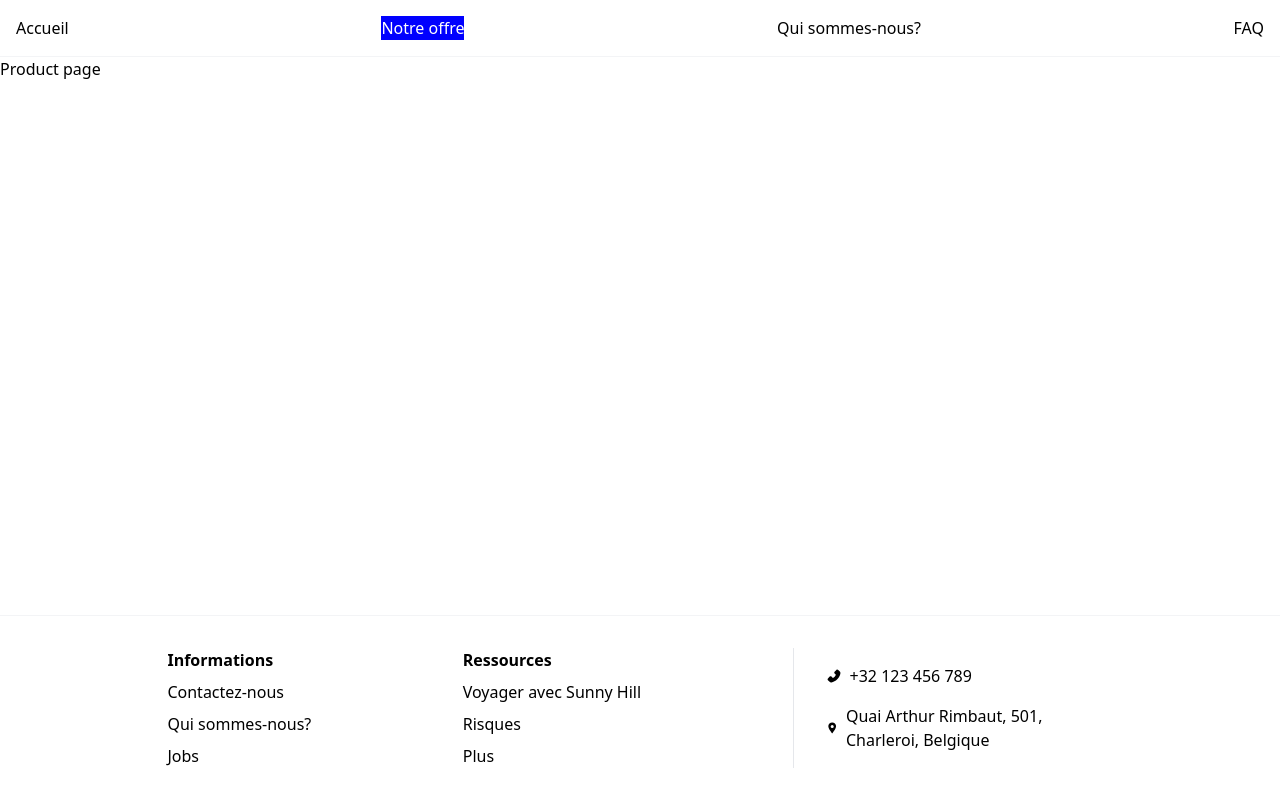
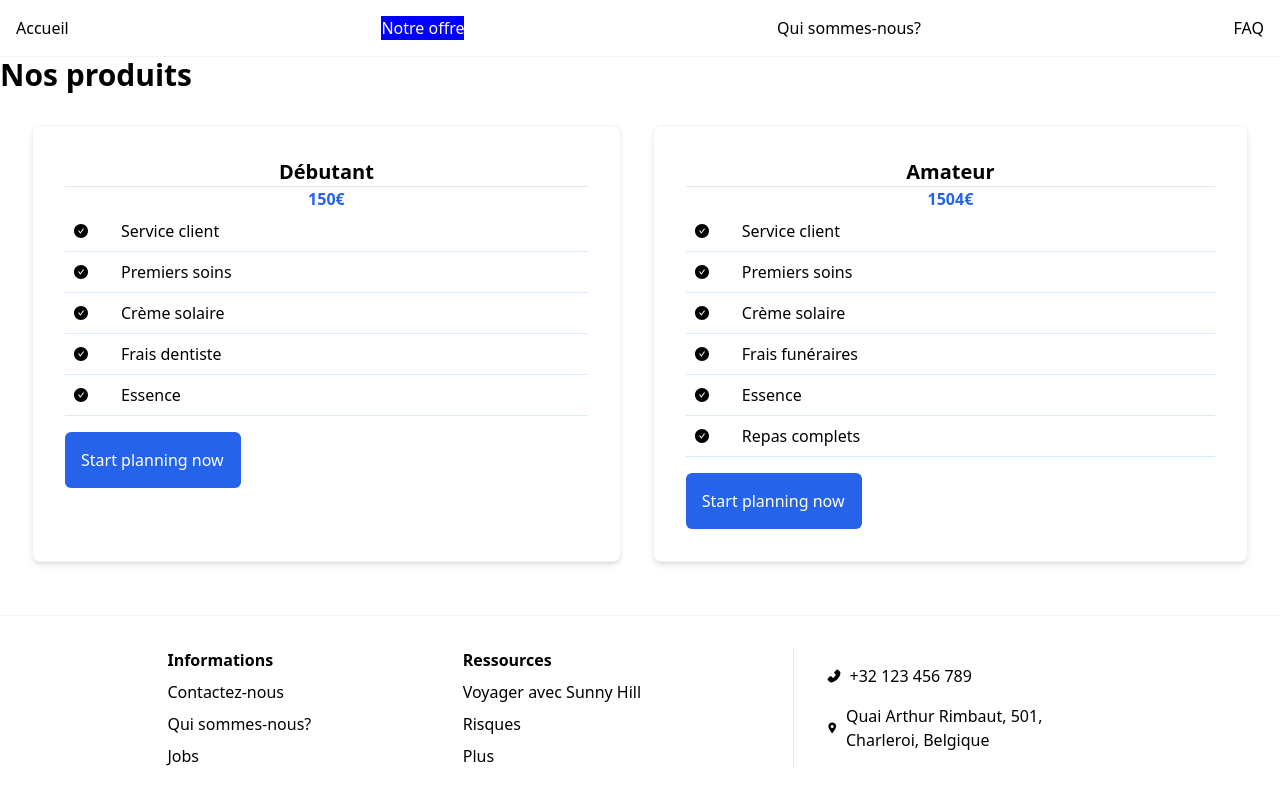
Before and after one commit to nathvda/SunnyHillAgency, a React (Vite) app: page /product in a window 1280 px wide. Built offline with nearby package versions, Linux system fonts and the light colour scheme.

Commit message:
Product page cards.

```diff
--- a/src/CallToAction.tsx
+++ b/src/CallToAction.tsx
@@ -3,7 +3,7 @@ import { Link } from 'react-router-dom';
 const CallToAction = () => {
     return (
         <>
-            <Link to="/form" className="bg-blue-600 text-white p-4 rounded-md md:w-44">Start planning now</Link>
+            <Link to="/form" className="flex bg-blue-600 text-white p-4 mt-4 rounded-md md:w-44">Start planning now</Link>
         </>
     );
 };
--- a/src/Footer.tsx
+++ b/src/Footer.tsx
@@ -17,11 +17,11 @@ const Footer = () => {
             <Link to="/about">Risques</Link>
             <Link to="/job">Plus</Link>
             </div>
-            <div className="flex flex-col border-t w-80 md:pl-8 md:border-l md:border-t-0 justify-center gap-4">
+            <div className="flex flex-col border-t mt-8 w-80 md:pl-8 md:border-l md:border-t-0 md:mt-0 justify-center gap-4">
             <div className="flex gap-2 items-center"><AiFillPhone/> +32 123 456 789</div>
             <div className="flex gap-2 items-center"><IoLocationSharp/> Quai Arthur Rimbaut, 501, Charleroi, Belgique</div>
             </div>
-        </div>
+            </div>
     );
 };
 
--- a/src/Product.tsx
+++ b/src/Product.tsx
@@ -1,7 +1,42 @@
+import { AiFillCheckCircle } from "react-icons/ai";
+import CallToAction from "./CallToAction";
+
+const products = [
+    {
+        name: "Débutant",
+        description:"Un premier voyage unique pour découvrir le soleil et savoir ce qui se cache sous la surface.",
+        price: 150,
+        included: ["Service client", "Premiers soins", "Crème solaire", "Frais dentiste", "Essence"]
+    },
+    {
+        name: "Amateur",
+        description:"Vous avez déjà participé à l'aventure et vous voulez retenter l'expérience? Rien de plus facile.",
+        price: 1504,
+        included: ["Service client", "Premiers soins", "Crème solaire", "Frais funéraires", "Essence", "Repas complets"]
+    }
+]
+
 const Product = () => {
     return (
         <div>
-           Product page
+           <h3 className="text-3xl font-bold">Nos produits</h3>
+           <div className="flex gap-8 m-8">
+           {products.map(a => (
+               <div className="bg-white text-black flex-grow flex-col p-8 rounded-lg shadow-md border border-gray-100">
+                <h3 className="font-bold text-xl text-center">{a.name}</h3>
+               <hr/>
+               <p className="text-center text-blue-600 font-bold">{a.price}€</p>
+               <div>
+                {
+                a.included.map(b => (<p className="border-b-blue-100 border-b p-2 flex justify-start gap-8 items-center"><AiFillCheckCircle/>{b}</p>)
+                )
+                }
+               </div>
+               <CallToAction/>
+               </div>
+
+           ))}
+           </div>
         </div>
     );
 };
```
